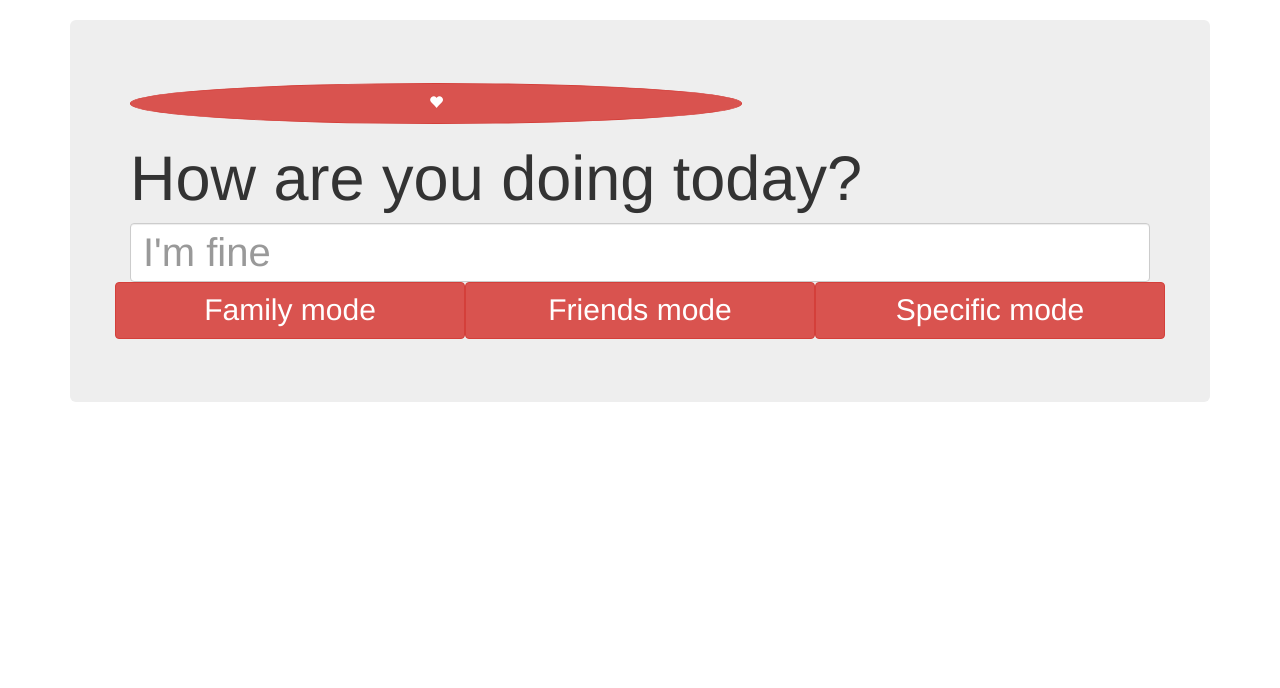
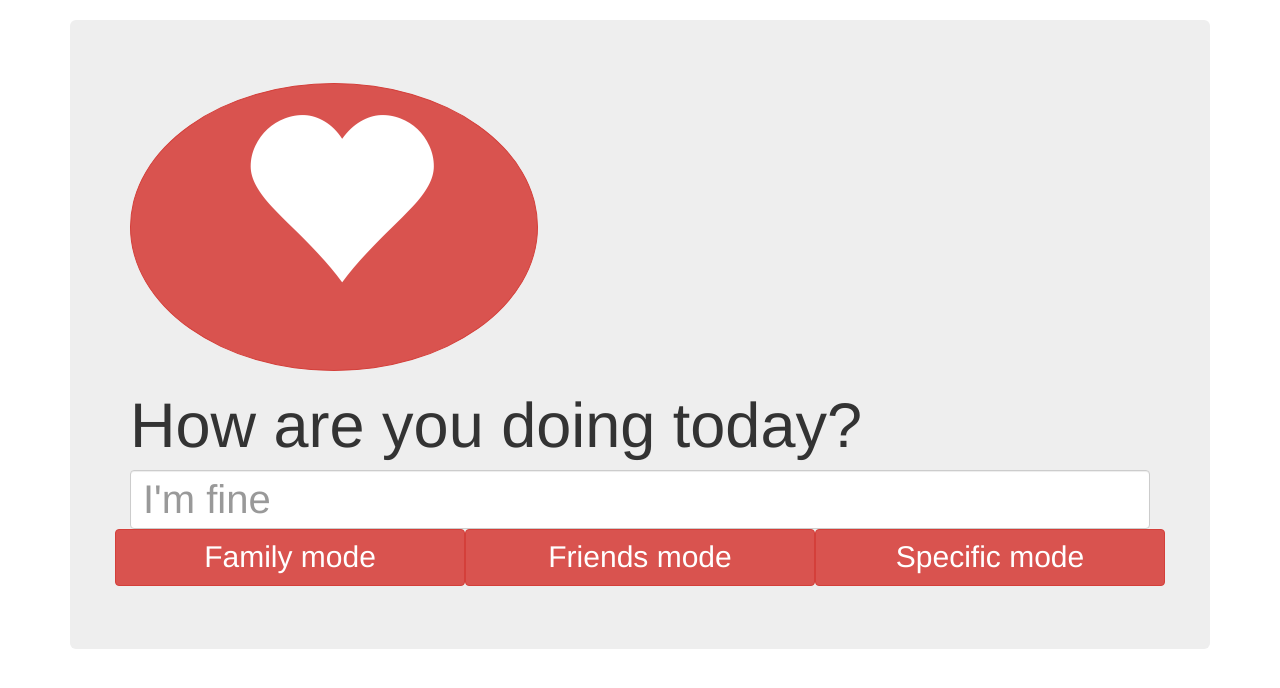
Before and after one commit to AlexisGJ/ailderlai, a PHP site: page /visual.html in a window 1280 px wide. Shown: the part 52-740 px from the top of the page. Run offline with PHP 8.4, Linux system fonts and the light colour scheme.

Commit message:
fixed button being extra small

```diff
--- a/web/visual.css
+++ b/web/visual.css
@@ -1,9 +1,9 @@
 .btn-circle.btn-xl {
-  width: 60%;
+  width: 40%;
   height: 60%;
   padding: 10px 16px;
   border-radius: 100%;
-  font-size: 100%;
+  font-size: 200px;
   line-height: 1.33;
 }
 
@@ -17,14 +17,10 @@
   line-height: 1.42857;
 }
 
-.btn-big{
+.btn-big {
   font-size:30px;
 }
-.big-text{
+.big-text {
   font-size: 40px;
   height: 100%;
 }
-
-.heart-logo{
-  font-size: 400px;
-}
```
